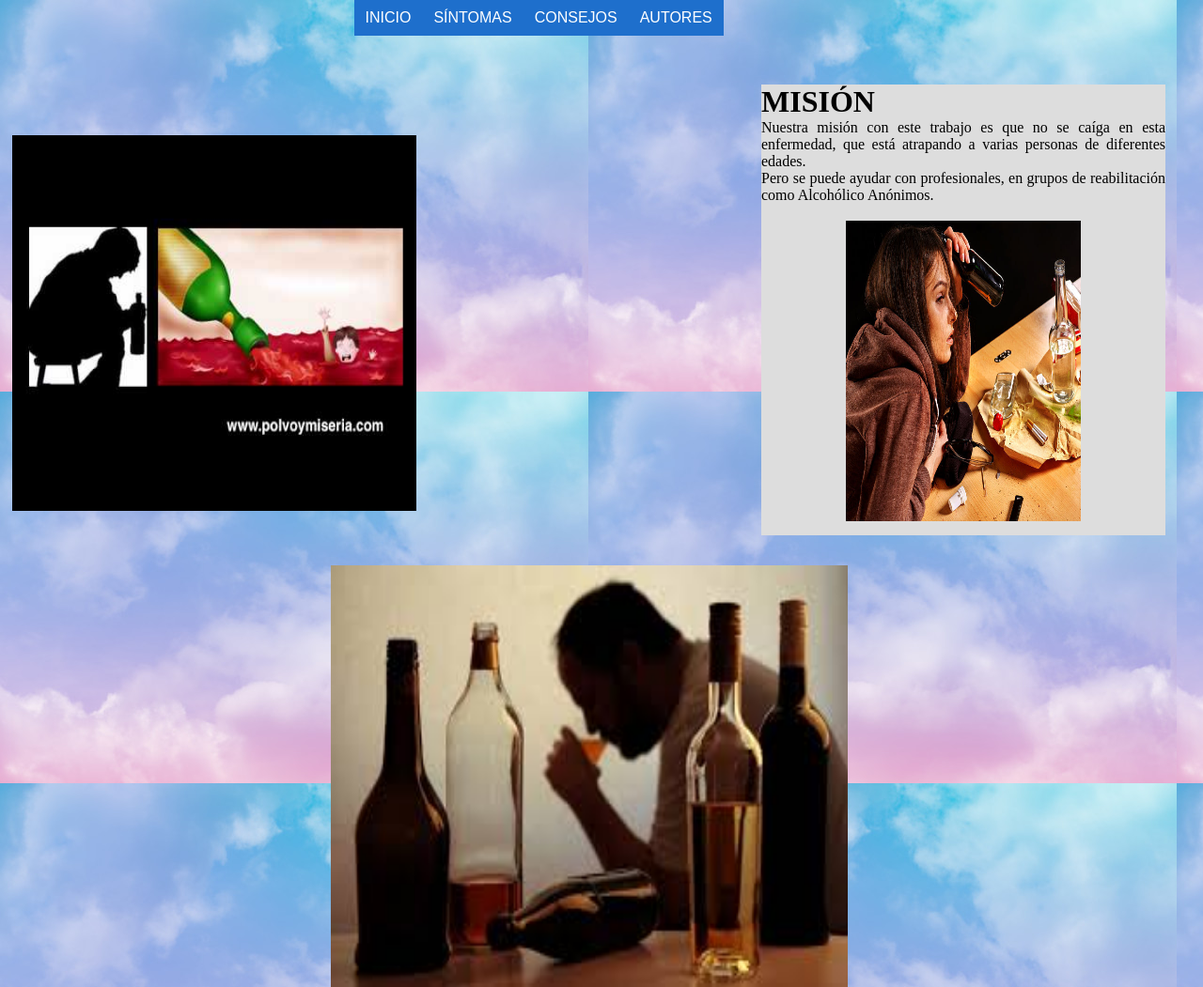
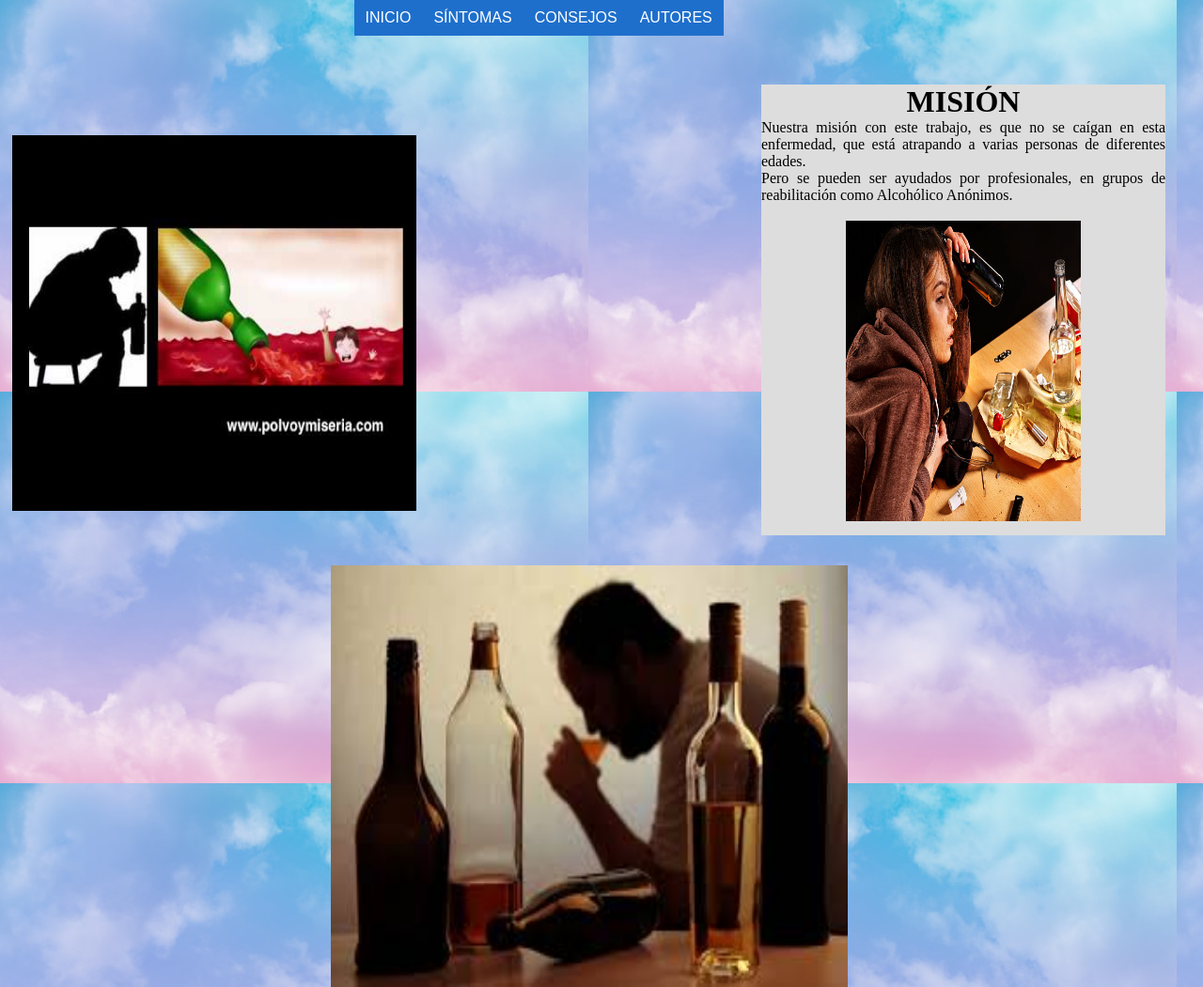
Before and after one commit to GuilianavaD/AA-Proyecto, a PHP site: page /misivisi.php in a window 1280 px wide. Shown: the top 1051 px of the page at 94% size. Run offline with PHP 8.4, Linux system fonts and the light colour scheme; some libraries are stand-ins or nearby versions.

Commit message:
Update misivisi.php

```diff
--- a/misivisi.php
+++ b/misivisi.php
@@ -74,16 +74,16 @@
     <br>
     <br></br> <br></br>
     <div id ="div2">
-        <h1>MISIÓN</h1>
-    Nuestra misión con este trabajo es que no se caíga en esta enfermedad, que está atrapando a varias personas de diferentes edades.<p>
-    Pero se puede ayudar con profesionales, en grupos de reabilitación como Alcohólico Anónimos.<p><br>
+       <center> <h1>MISIÓN</h1></center>
+    Nuestra misión con este trabajo, es que no se caígan en esta enfermedad, que está atrapando a varias personas de diferentes edades.<p>
+    Pero se pueden ser ayudados por profesionales, en grupos de reabilitación como Alcohólico Anónimos.<p><br>
     <center><img src="imagen/alcoholl.jpg" height="320px" width="250px"></center>
     </div>
     <br><br><br> <div id ="div3">
     <img src='imagen/facas.jpg' height="400px" width="430px"></div>
     <br><br><br>    <center><img src="imagen/descarga.jfif" height="450px" width="550px" alt=""></center> &nbsp; </br> </br>
     <div id ="div4">
-        <h1>VISIÓN</h1>
+     <center>   <h1>VISIÓN</h1></center>
     Nuestra visión es que esta comunidad este unida con todas las personas que esten un problema con el alcohol o algún familiar,conocido lo padesca, para eso es  necesario enfrentarlos
     con valentia y entusiasmo, ya que es una lucha constante.<p><br>
     <center><img src="imagen/alcohol.jfif" height="320px" width="280px"></center>
```
